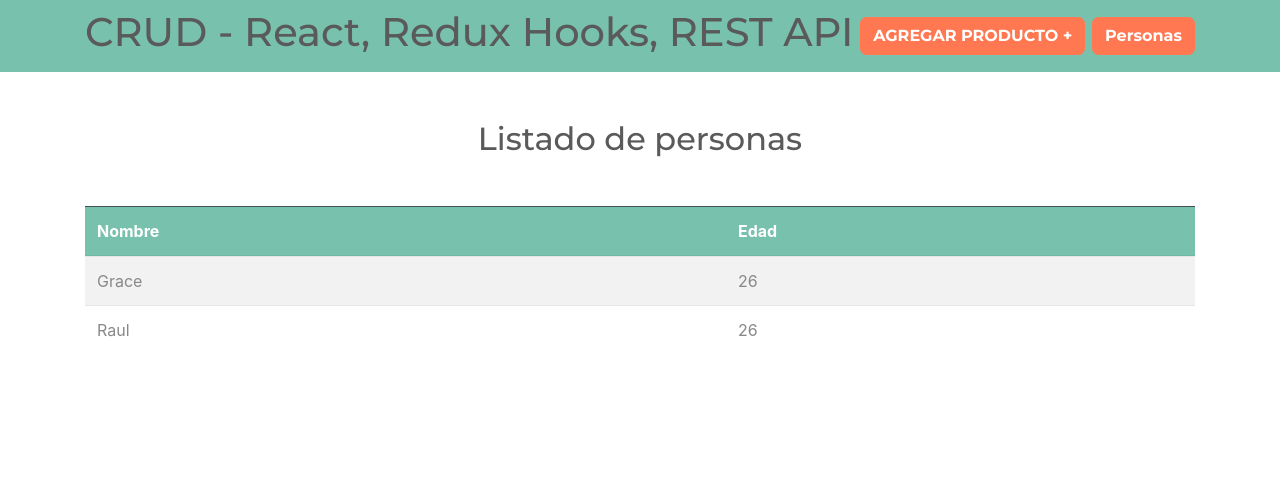
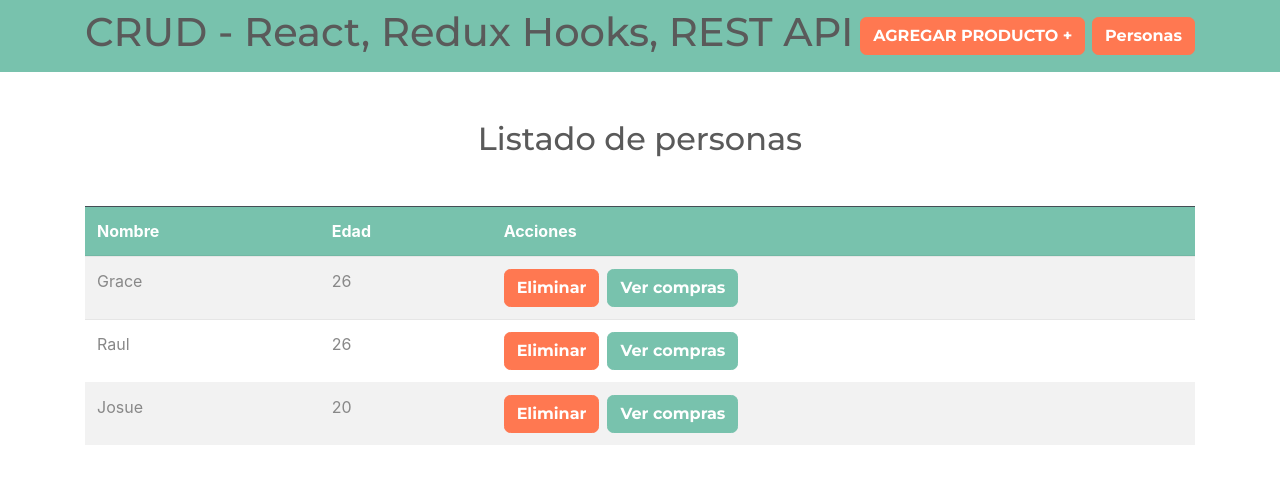
Before and after one commit to Larrygf02/redux-productos, a React (Create React App) app: page /personas in a window 1280 px wide. Shown: the top 484 px of the page. Built offline with nearby package versions, Linux system fonts and the light colour scheme; data requests are answered from the project's data file.

Commit message:
feat: Agregar acciones a la persona en el front

```diff
--- a/db.json
+++ b/db.json
@@ -31,6 +31,11 @@
       "id": 2,
       "nombre": "Raul",
       "edad": 26
+    },
+    {
+      "id": 3,
+      "nombre": "Josue",
+      "edad": 20
     }
   ]
 }
--- /dev/null
+++ b/src/components/Persona.js
@@ -0,0 +1,39 @@
+import React from 'react';
+import { Link } from 'react-router-dom'
+import Swal from 'sweetalert2'
+
+import { useDisptach } from 'react-redux'
+const Persona = ({persona}) => {
+    const confirmarElimnarPersona = id => {
+        Swal.fire({
+            title: 'Estas seguro?',
+            text: "Persona eliminada no se puede recuperar",
+            icon: 'warning',
+            showCancelButton: true,
+            confirmButtonColor: '#3085d6',
+            cancelButtonColor: '#d33',
+            confirmButtonText: 'Si, eliminar',
+            cancelButtonText: 'Cancelar'
+        }).then((result) => {
+            if (result.value) {
+                Swal.fire(
+                    'Eliminado',
+                    'La persona se ha eliminado correctamente',
+                    'success'
+                )
+                // Llamar a la accion
+            }
+        })
+    }
+    return (
+        <tr >
+            <td>{persona.nombre}</td>
+            <td>{persona.edad}</td>
+            <td className="acciones">
+                <button className="btn btn-danger" onClick={() => confirmarElimnarPersona(persona.id)}>Eliminar</button>
+                <button className="btn btn-primary ml-2">Ver compras</button>
+            </td>
+        </tr>
+    )
+}
+export default Persona;
--- a/src/components/Personas.js
+++ b/src/components/Personas.js
@@ -1,6 +1,7 @@
 import React, { Fragment, useEffect }from 'react';
 import { useDispatch, useSelector } from 'react-redux'
 import { obtenerPersonasAction } from '../actions/personasAction';
+import Persona from './Persona';
 
 const Personas = () => {
     // Mandar llamar la funcion principal
@@ -17,23 +18,23 @@ const Personas = () => {
     console.log(personas)
     return (
         <Fragment>
+            {error ? <div className="font-weight-bold alert alert-danger text-center mt-4">Hubo un error</div> : null}
             <h2 className="text-center my-5">Listado de personas</h2>
             <table className="table table-striped">
                 <thead className="bg-primary table-dark">
                     <tr>
                         <th scope="col">Nombre</th>
                         <th scope="col">Edad</th>
+                        <th scope="col">Acciones</th>
                     </tr>
                 </thead>
                 <tbody>
                     {personas.map(persona => (
-                        <tr key={persona.id}>
-                            <td>{persona.nombre}</td>
-                            <td>{persona.edad}</td>
-                        </tr>
+                        <Persona key={persona.id} persona={persona}></Persona>
                     ))}
                 </tbody>
             </table>
+            {loading ? 'Cargando...': null}
         </Fragment>
     )
 }
```
